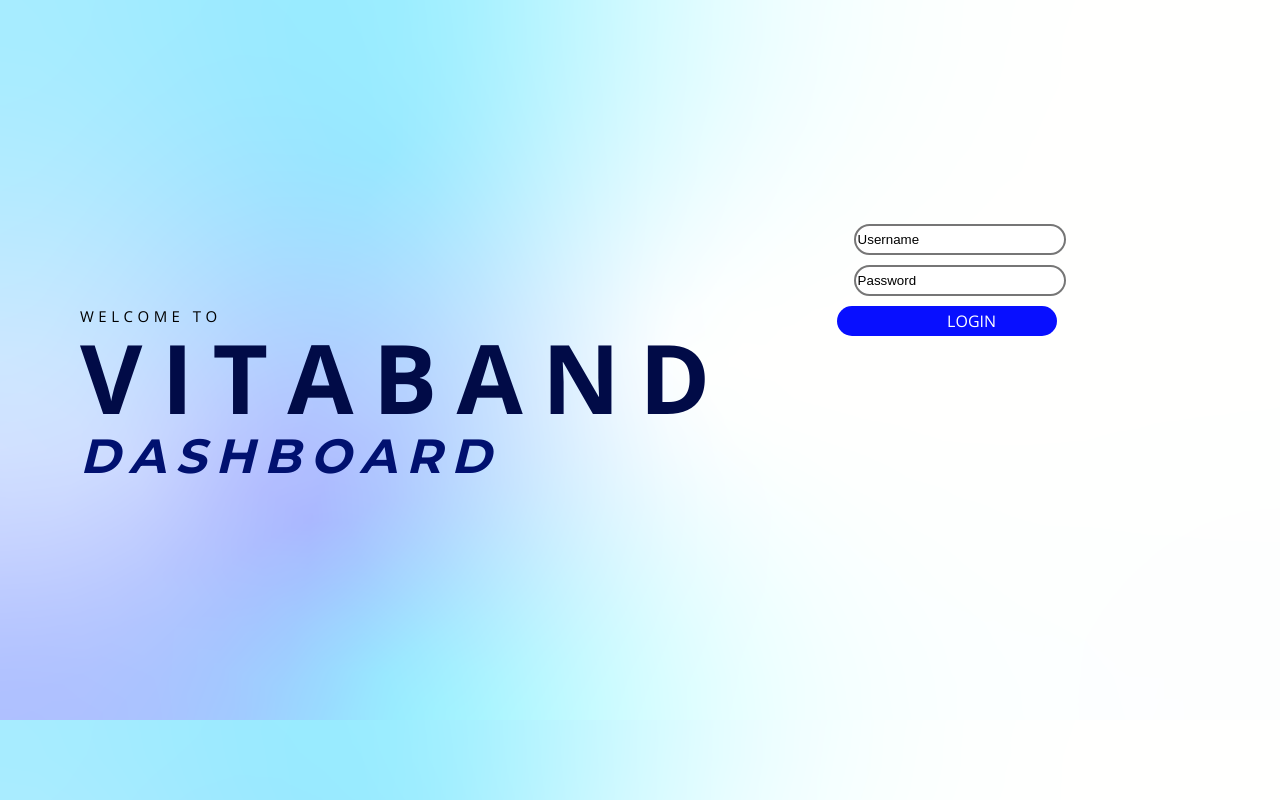
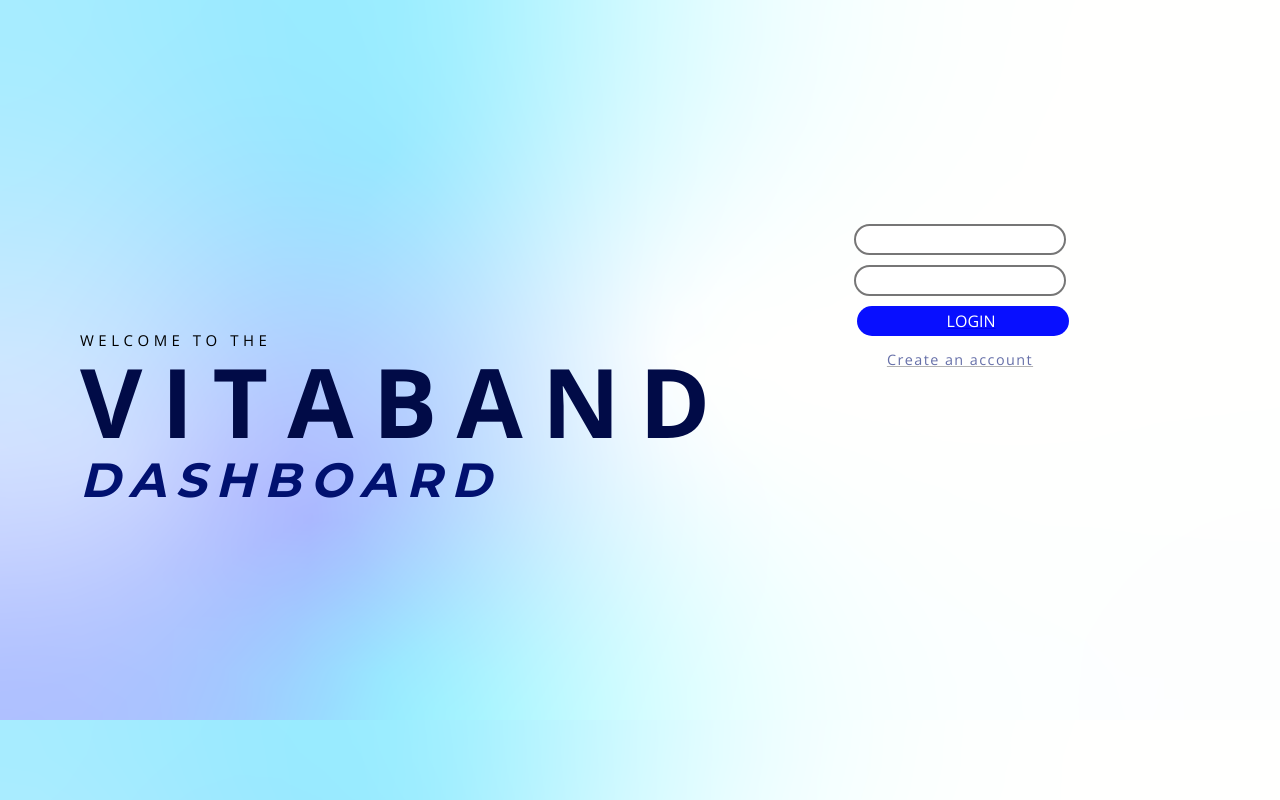
Before and after one commit to aughost-sus/Vitaband, a React (Create React App) app in the folder vitaband/: page / in a window 1280 px wide. Built offline with nearby package versions, Linux system fonts and the light colour scheme.

Commit message:
login screen

```diff
--- a/vitaband/package.json
+++ b/vitaband/package.json
@@ -9,6 +9,8 @@
     "npx": "^10.2.2",
     "react": "^17.0.2",
     "react-dom": "^17.0.2",
+    "react-redux": "^7.2.8",
+    "react-router-dom": "^6.3.0",
     "react-scripts": "5.0.0",
     "web-vitals": "^2.1.4"
   },
--- a/vitaband/src/App.js
+++ b/vitaband/src/App.js
@@ -1,37 +1,15 @@
 
-import './App.css';
+import { BrowserRouter as Router, Route, Routes} from 'react-router-dom';
+import Login from "./pages/Login/login";
 
 function App() {
   return (
-    <div className="login">
-      <div className="leftpart">
-        <p>WELCOME TO</p>
-        <h1><b>VITABAND</b></h1>
-        <h2><b><i>DASHBOARD</i></b></h2>
-      </div>
-      <div className="rightpart">
-        <form className="loginform">
-          <input
-            type="text"
-            name="Username"
-            value="Username"
-            className="username"
-            / >
-          <input
-            type="text"
-            name="Username"
-            value="Password"
-            className="password"
-            / >
-          <input
-            type="submit"
-            className="login"
-            value="LOGIN"
-            />
-        </form>
-            </div>
+    <Routes>
 
-    </div>
+   <Route exact path="/" element={<Login />} />
+   </Routes>
+
+
   );
 }
 
--- a/vitaband/src/index.css
+++ b/vitaband/src/index.css
@@ -1,3 +1,7 @@
+@import url('https://fonts.googleapis.com/css2?family=Open+Sans:ital,wght@0,300;0,400;0,500;0,600;0,700;1,300;1,400;1,500;1,600&display=swap');
+@import url('https://fonts.googleapis.com/css2?family=Montserrat:wght@400;700&display=swap');
+
+
 body {
   margin: 0;
   font-family: -apple-system, BlinkMacSystemFont, 'Segoe UI', 'Roboto', 'Oxygen',
@@ -7,6 +11,7 @@ body {
   -moz-osx-font-smoothing: grayscale;
   background: url('../public/LOGIN.png');
   background-size: cover;
+  font-family: 'Open Sans', sans-serif;
 }
 
 code {
--- a/vitaband/src/index.js
+++ b/vitaband/src/index.js
@@ -2,11 +2,15 @@ import React from 'react';
 import ReactDOM from 'react-dom';
 import './index.css';
 import App from './App';
+import {BrowserRouter} from "react-router-dom";
+import Login from "./pages/Login/login";
 
 
 ReactDOM.render(
   <React.StrictMode>
+    <BrowserRouter>
     <App />
+    </BrowserRouter>
   </React.StrictMode>,
   document.getElementById('root')
 );
--- a/vitaband/src/App.css
+++ b/vitaband/src/pages/Login/login.css
@@ -69,17 +69,27 @@
 }
 
 .loginform .login {
-  margin-left: 5px;
+  margin-left: 25px;
   min-width: 80%;
-  max-width: 80%;
+  max-width: 83%;
   height: 30px;
   border-radius: 24px;
   border-style: none;
   align-items: center;
   text-align: center;
-  padding: 0px 43%;
+  padding: 0px 35%;
   background: #080FFF;
   font-family: 'Open Sans', sans-serif;
   color: #fff;
   font-size: 16px;
+  text-decoration: none;
 }
+
+.rightpart p{
+    font-size: 0.9em;
+    letter-spacing: 0.1em;
+    color: #011170;
+    opacity: 60%;
+    text-decoration: underline;
+    text-decoration-color: grey ;
+}
--- /dev/null
+++ b/vitaband/src/pages/Login/login.js
@@ -0,0 +1,38 @@
+import React from 'react'
+import { Link } from 'react-router-dom'
+import "../Login/login.css"
+
+const Login = () => {
+    return (
+        <div className="login">
+            <div className="leftpart">
+        <p>WELCOME TO THE</p>
+        <h1><b>VITABAND</b></h1>
+        <h2><b><i>DASHBOARD</i></b></h2>
+      </div>
+      <div className="rightpart">
+        <form className="loginform">
+          <input
+            type="text"
+            name="Username"
+            className="username"
+            / >
+          <input
+            type="text"
+            name="Username"
+
+            className="password"
+            / >
+          <Link to="/homepage"><input
+            type="submit"
+            className="login"
+            value="LOGIN"
+            /></Link>
+        </form>
+            <p>Create an account</p>
+        </div>
+        </div>
+    )
+}
+
+export default Login
```
Also changed, not shown: 2 other files (tests, documents, lock files or other folders).
